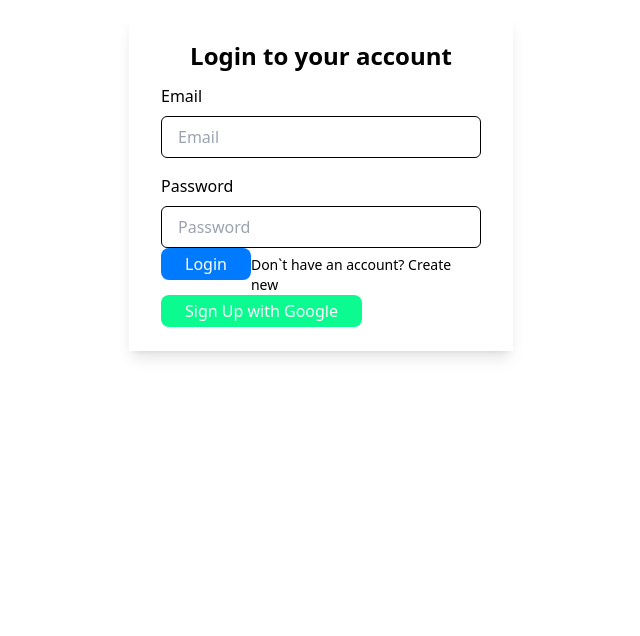
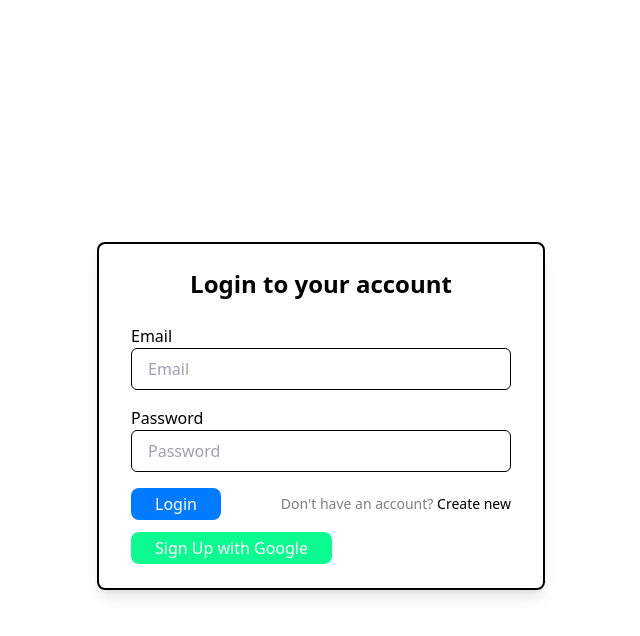
Before and after one commit to Hack-Weekly/magenta-tiger-todo-app, a React (Vite) app: page /login in a window 1280 px wide. Shown: the top 636 px of the page, without its empty margins (319-959 px from the left). Built offline with nearby package versions, Linux system fonts and the light colour scheme; no server answers.

Commit message:
Changed styling

```diff
--- a/src/Components/TodoEdit.jsx
+++ b/src/Components/TodoEdit.jsx
@@ -59,28 +59,32 @@ const TodoEdit = ({ docID, name, getTasksFromFirebase, dueDate, tag }) => {
         btnText={!isEditing ? 'Edit' : 'Close'}
         type="outlined"
       />
-
       {isEditing ? (
         <>
-          <form onSubmit={(e) => handleSave(e)}>
-            <label htmlFor="title">Task:</label>
+          <form
+            onSubmit={(e) => handleSave(e)}
+            className="flex flex-col gap-2 my-2"
+          >
+            <label htmlFor="task">Task:</label>
             <input
+              name="task"
               value={taskName}
               title="Task name"
               placeholder="Task name"
               onChange={handleNameChange}
               type="text"
-              className="bg-slate-200 pl-2 rounded-sm border border-slate-800"
+              className="w-full py-1 pl-2 pr-4 text-gray-700 bg-white border rounded-md dark:bg-gray-900 dark:text-gray-300 dark:border-gray-600 focus:border-blue-400 dark:focus:border-blue-300 focus:outline-none focus:ring focus:ring-blue-300 focus:ring-opacity-40"
             />
+            <label htmlFor="tag">Tag:</label>
             <input
+              name="tag"
               value={taskTag}
               title="Task tag"
               placeholder="Task tag"
               onChange={handleTagChange}
               type="text"
-              className="bg-slate-200 pl-2 rounded-sm border border-slate-800"
+              className="w-full py-1 pl-2 pr-4 text-gray-700 bg-white border rounded-md dark:bg-gray-900 dark:text-gray-300 dark:border-gray-600 focus:border-blue-400 dark:focus:border-blue-300 focus:outline-none focus:ring focus:ring-blue-300 focus:ring-opacity-40"
             />
-            <Button btnText="Save" title="Save task" />
           </form>{' '}
           <div className="flex gap-1">
             <ReactDatePicker
@@ -101,6 +105,10 @@ const TodoEdit = ({ docID, name, getTasksFromFirebase, dueDate, tag }) => {
               />
             )}
           </div>
+          <div className="mt-2">
+            {' '}
+            <Button btnText="Save" title="Save task" onClick={handleSave} />
+          </div>
         </>
       ) : null}
     </div>
--- a/src/Components/TodoForm.jsx
+++ b/src/Components/TodoForm.jsx
@@ -44,13 +44,13 @@ export default function TodoForm({ userUID, getTasksFromFirebase }) {
   ));
 
   return (
-    <div className="mt-14">
+    <div className="mt-14  md:max-w-3xl">
       <div className="ml-5">
         <Button onClick={openTodoForm} btnText="+ New task" type="outlined" />
       </div>
 
       {isFormOpen && (
-        <section className="p-5 bg-ice-blue md:rounded-lg mt-2 md:ml-5">
+        <section className="p-5 bg-ice-blue md:rounded-lg mt-2 md:ml-5 md:mr-4 ">
           <h2 className="text-lg font-bold mb-2">Add new task</h2>
           <form
             className="grid gap-2 sm:max-w-[300px]  md:max-w-xs"
@@ -80,8 +80,8 @@ export default function TodoForm({ userUID, getTasksFromFirebase }) {
                 type="text"
               />
             </label>
-
-            <div className="flex gap-1">
+          </form>
+          <div className="flex gap-1 mt-3">
             <ReactDatePicker
               wrapperClassName="selector-date-wrapper"
               shouldCloseOnSelect
@@ -100,11 +100,9 @@ export default function TodoForm({ userUID, getTasksFromFirebase }) {
               />
             )}
           </div>
-
           <div className="max-w-[137px] mt-2">
-              <Button btnText="Add" htmlType="submit" />
+            <Button btnText="Add" htmlType="submit" onClick={addTodo} />
           </div>
-          </form>
         </section>
       )}
     </div>
--- a/src/Components/TodoList.jsx
+++ b/src/Components/TodoList.jsx
@@ -111,7 +111,6 @@ const TodoList = ({ tasks, getTasksFromFirebase, selectedTag }) => {
                                 onClick={() => handleDelete(todo.docID)}
                               />
                             </div>
-
                             <button
                               onClick={() => {
                                 markAsFavourited(todo);
--- a/src/pages/Home.jsx
+++ b/src/pages/Home.jsx
@@ -47,7 +47,7 @@ const Home = () => {
           userUID={userID}
           getTasksFromFirebase={getTasksFromFirebase}
         />
-        <div className="px-5 mt-8 mb-5">
+        <div className="px-5 mt-8 mb-5  md:max-w-3xl">
           <TodoList
             tasks={tasks}
             getTasksFromFirebase={getTasksFromFirebase}
--- a/src/pages/Login.jsx
+++ b/src/pages/Login.jsx
@@ -72,12 +72,12 @@ const Login = () => {
   return (
     <>
       <ToastContainer />
-      <div className="px-8 py-6 mt-4 text-left bg-white shadow-lg max-w-sm m-auto mt-4 ">
-        <h3 className="text-2xl font-bold text-center">
+      <div className=" flex flex-col items-center justify-center min-h-screen ml-4 mr-4 mt-4">
+        <div className="border-2 border-sky-500  px-8 py-6 shadow-lg rounded-lg w-full max-w-md">
+          <h3 className="text-2xl font-bold text-center mb-6">
             Login to your account
           </h3>
-        <form onSubmit={handleSubmit}>
-          <div className="mt-3">
+          <form onSubmit={handleSubmit} className="space-y-4 mb-3">
             <div>
               <label className="block" htmlFor="email">
                 Email
@@ -89,11 +89,11 @@ const Login = () => {
                 type="email"
                 placeholder="Email"
                 onChange={handleFormChange}
-                className="w-full px-4 py-2 mt-2 border rounded-md focus:outline-none focus:ring-1 focus:ring-blue-600"
+                className="w-full px-4 py-2 rounded-md border border-gray-400 focus:outline-none focus:ring-1 focus:ring-blue-600"
               />
             </div>
-            <div className="mt-4">
-              <label className="block" htmlFor="password">
+            <div>
+              <label className="block " htmlFor="password">
                 Password
               </label>
               <input
@@ -103,14 +103,26 @@ const Login = () => {
                 type="password"
                 placeholder="Password"
                 onChange={handleFormChange}
-                className="w-full px-4 py-2 mt-2 border rounded-md focus:outline-none focus:ring-1 focus:ring-blue-600"
+                className="w-full px-4 py-2 rounded-md border border-gray-400 focus:outline-none focus:ring-1 focus:ring-blue-600"
               />
             </div>
-            <p className="text-red-500">{validationError}</p>
-            <div className="flex items-baseline justify-between">
-              <Button btnText="Login" title="Login" />
-              <Link to="/register" className="text-sm hover:underline">
-                Don`t have an account? Create new
+            <p className="text-red-500 imp">{validationError}</p>
+            <div className="flex flex-col md:flex-row justify-between">
+              <Button
+                btnText="Login"
+                title="Login"
+                className="w-full md:w-40"
+              />
+              <div className="flex items-center justify-center md:justify-end mt-4 md:mt-0">
+                <Link
+                  to="/register"
+                  className="text-sm hover:underline text-black text-opacity-50"
+                >
+                  Don't have an account?
+                  <span className="text-opacity-100 text-black">
+                    {' '}
+                    Create new
+                  </span>
                 </Link>
               </div>
             </div>
@@ -120,7 +132,9 @@ const Login = () => {
             title="Login"
             onClick={signInWithGoogle}
             type="success"
+            className="w-full mt-5"
           />
+        </div>
       </div>
     </>
   );
--- a/src/pages/Register.jsx
+++ b/src/pages/Register.jsx
@@ -89,10 +89,11 @@ const Register = () => {
   return (
     <>
       <ToastContainer />
-      <div className="px-8 py-6 mt-4 text-left bg-white shadow-lg max-w-sm m-auto mt-4 ">
+      <div className='flex items-center justify-center h-screen mt-4 max-w-sm m-auto mt-4">'>
+        <div className="border-2 border-sky-500  px-8 py-6 shadow-lg rounded-lg w-full max-w-md">
           <h3 className="text-2xl font-bold text-center">Register</h3>
           <form onSubmit={handleSubmit}>
-          <div className="mt-3">
+            <div className="mt-3 mb-3">
               <div>
                 <label className="block" htmlFor="name">
                   Name
@@ -136,10 +137,14 @@ const Register = () => {
                 />
               </div>
               <p className="text-red-500">{validationError}</p>
-            <div className="flex items-baseline justify-between">
+              <div className="flex flex-col md:flex-row justify-between mt-3">
                 <Button btnText="Create" title="Create account" />
-              <Link to="/login" className="text-sm hover:underline">
-                Already a member? Log in
+                <Link
+                  to="/login"
+                  className="text-sm hover:underline text-black text-opacity-50"
+                >
+                  Already a member?
+                  <span className="text-opacity-100 text-black"> Log in</span>
                 </Link>
               </div>
             </div>
@@ -151,6 +156,7 @@ const Register = () => {
             type="success"
           />
         </div>
+      </div>
     </>
   );
 };
```
Lines whose indentation alone changed are shown as unchanged.
